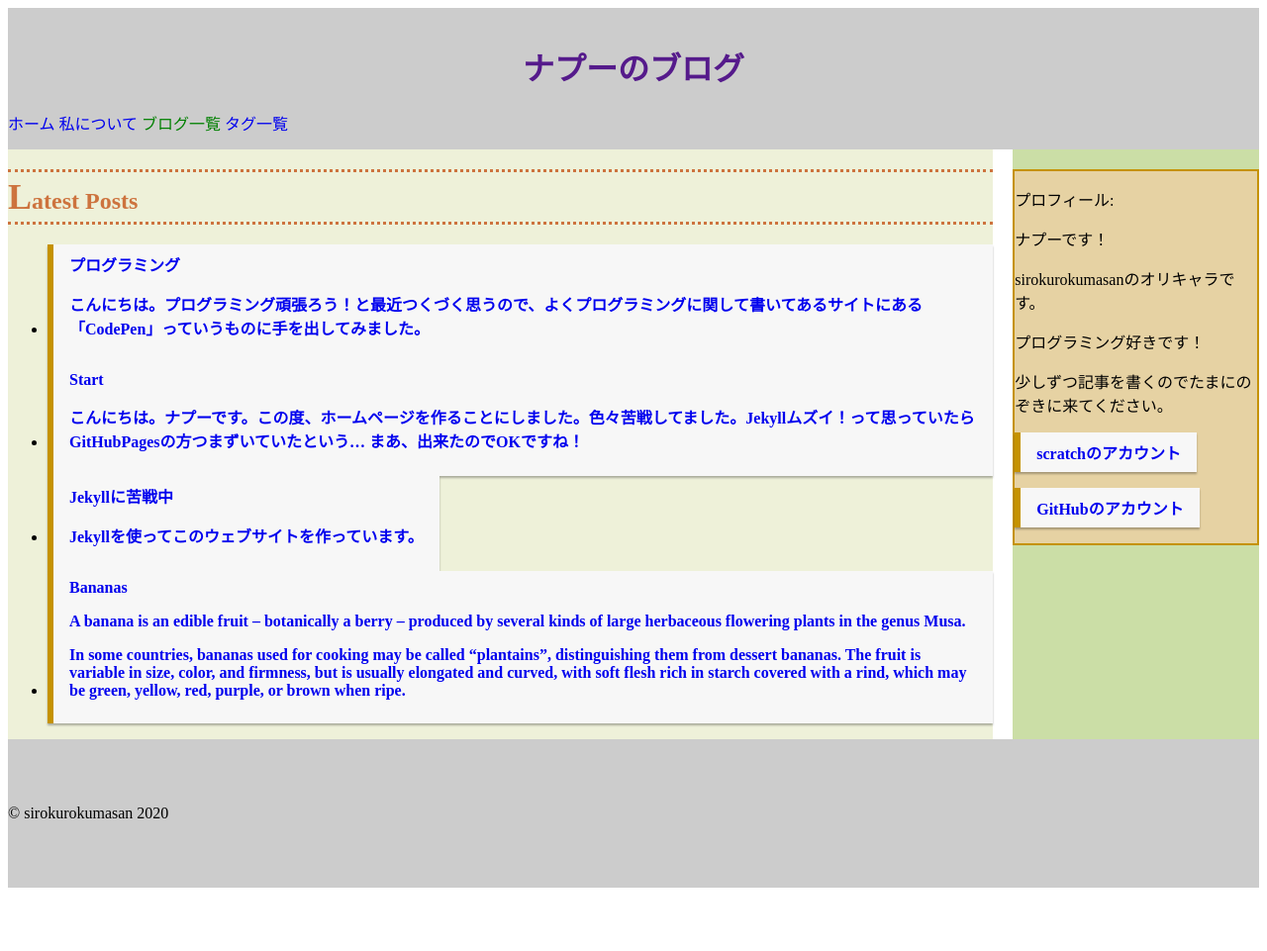
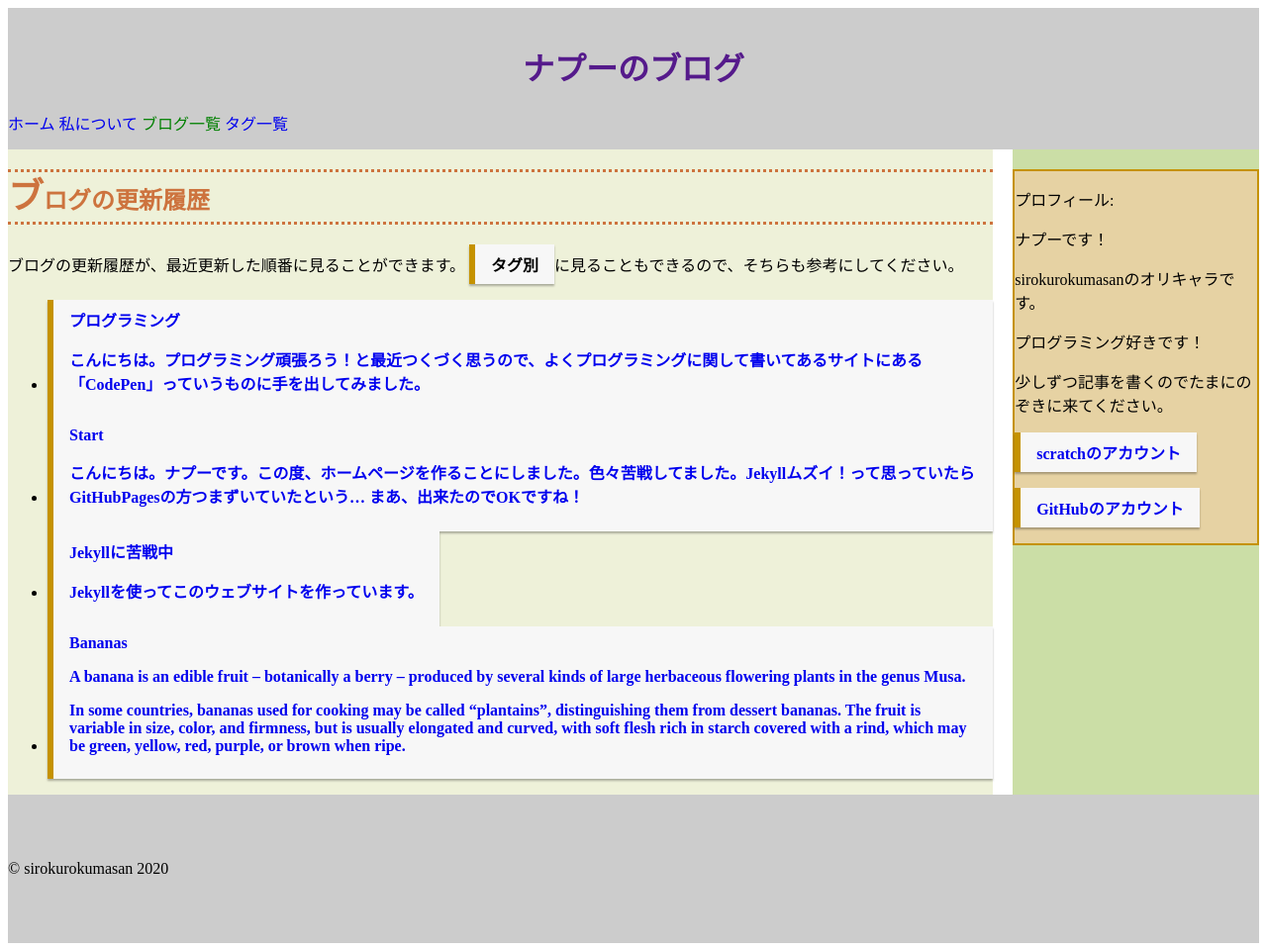
Before and after one commit to sirokurokumasan/sirokurokumasan.github.io, a Jekyll site: the page built from blog.md, in a window 1280 px wide and 961 px high. Shown: the whole window at 99% size. Built offline with Jekyll 4.4.1, drawn with Linux system fonts in a browser that asks for light colours.

Commit message:
Update blog.md

```diff
--- a/blog.md
+++ b/blog.md
@@ -1,7 +1,10 @@
 ---
 layout: default
-title: Latest Posts
+title: ブログの更新履歴
 ---
+ブログの更新履歴が、最近更新した順番に見ることができます。
+<a src="staff.html" class="btn">タグ別</a>に見ることもできるので、そちらも参考にしてください。
+
 <ul>
   {% for post in site.posts %}
     <li>
```
